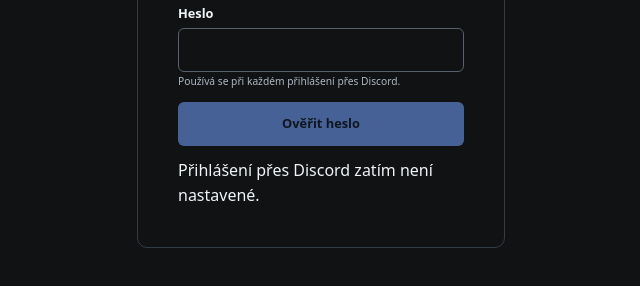
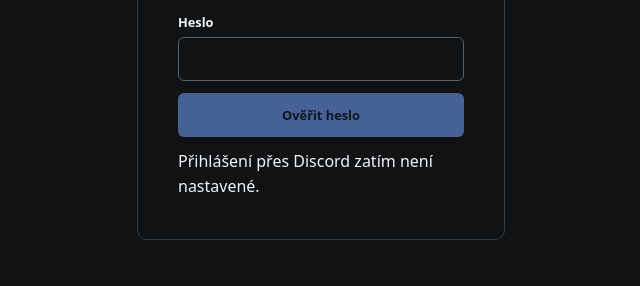
Before and after one commit to M1chal05/fishdeco, a website: page public/index.html in a window 1280 px wide. Shown: the part 352-638 px from the top of the page, without its empty margins (319-959 px from the left). Drawn offline with Linux system fonts and the light colour scheme; no server answers.

Commit message:
Remove hint for club password input
Removed hint text for Discord login password field.

```diff
--- a/public/index.html
+++ b/public/index.html
@@ -22,7 +22,6 @@
           <span>Heslo</span>
           <input class="input" id="login-clubpass" name="club-password" type="password"
                  autocomplete="off" required>
-          <span class="field__hint">Používá se při každém přihlášení přes Discord.</span>
         </label>
         <button id="club-verify" class="btn btn--primary" type="submit" disabled>Ověřit heslo</button>
         <p id="auth-config-hint" class="field__hint" role="status">Přihlášení přes Discord zatím není nastavené.</p>
```
